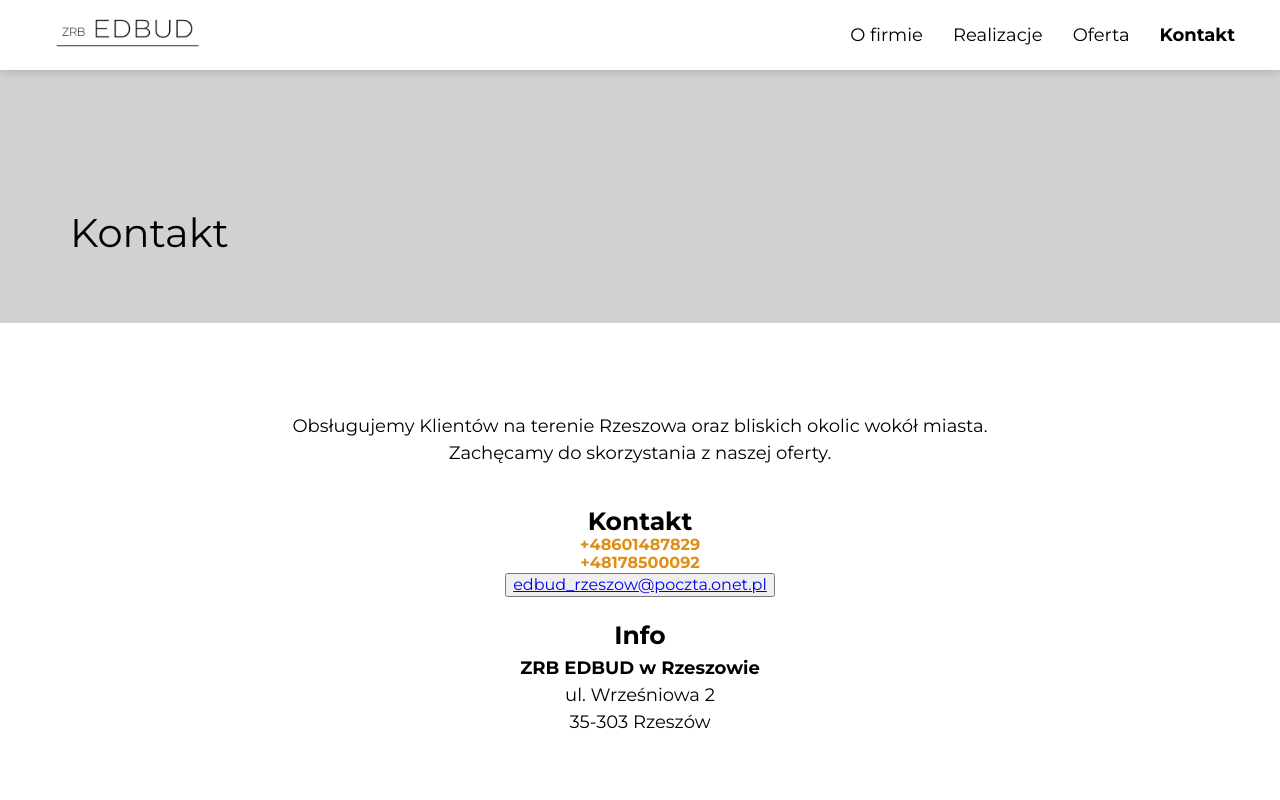
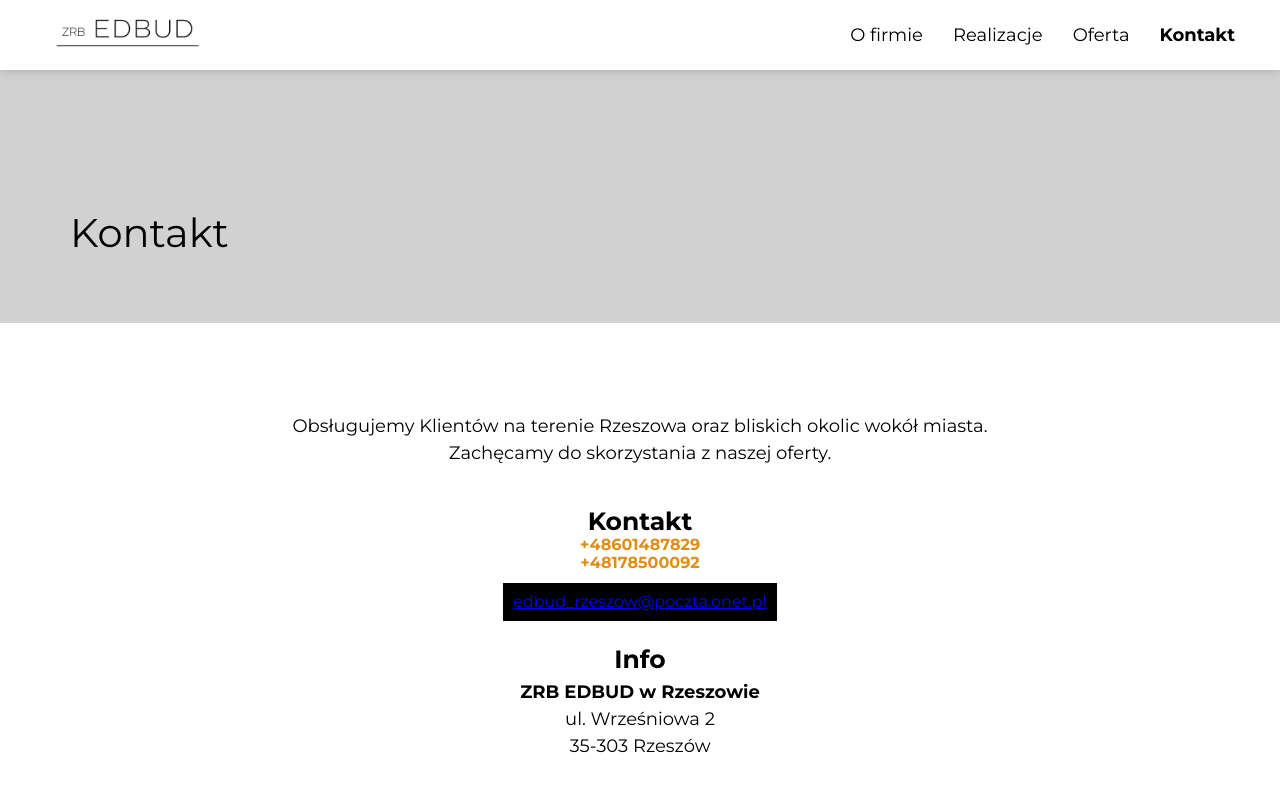
Before and after one commit to kingatos/apex-page-react, a React (Create React App) app: page /kontakt in a window 1280 px wide. Shown: the top 800 px of the page. Built offline with nearby package versions, Linux system fonts and the light colour scheme.

Commit message:
added the styled component to ButtonMailto

```diff
--- a/src/features/contact/ContactPage.js
+++ b/src/features/contact/ContactPage.js
@@ -8,6 +8,7 @@ import {
   BoldText,
   InfoPharagraph,
   FavItem,
+  ButtonMailto,
 } from "./styled";
 
 const ContactPage = () => (
@@ -28,11 +29,11 @@ const ContactPage = () => (
               <br />
               <BoldText>
                 +48601487829 <br /> +48178500092 <br />
-                <button>
+                <ButtonMailto>
                   <a href="mailto:edbud_rzeszow@poczta.onet.pl">
                     edbud_rzeszow@poczta.onet.pl
                   </a>
-                </button>
+                </ButtonMailto>
               </BoldText>
               <InfoPharagraph>
                 <FavItem>Info</FavItem>
--- a/src/features/contact/styled.js
+++ b/src/features/contact/styled.js
@@ -12,7 +12,7 @@ margin: 0 auto;
 `;
 
 export const BoldText = styled.strong`
-color: ${({ theme }) => theme.color.dixie}
+  color: ${({ theme }) => theme.color.dixie};
 `;
 
 export const InfoPharagraph = styled.p`
@@ -24,3 +24,26 @@ export const FavItem = styled.span`
   font-size: 25px;
   font-weight: 700;
 `;
+
+export const ButtonMailto = styled.button`
+  margin-top: 10px;
+  padding: 10px;
+  border: none;
+  background-color: ${({ theme }) => theme.color.black};
+  color: ${({ theme }) => theme.color.white};
+  cursor: pointer;
+  transition: 0.5s;
+
+  @media (max-width: ${({ theme }) => theme.breakpoint.mobileMax}px) {
+    width: 100%;
+  }
+
+  &:hover {
+    background-color: ${({ theme }) => theme.color.rollingStone};
+    transform: scale(1.05);
+  }
+
+  &:active {
+    background-color: ${({ theme }) => theme.color.trout};
+  }
+`;
```
Lines whose indentation alone changed are shown as unchanged.
